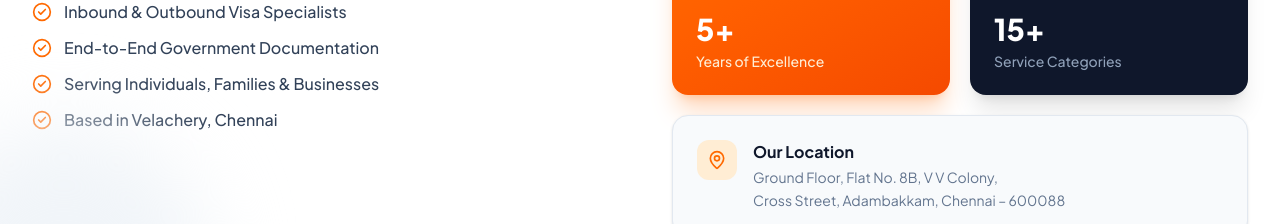
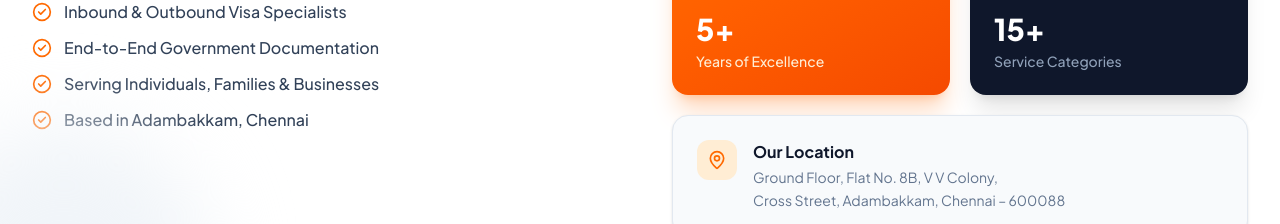
Before and after one commit to yakash4658r/Astral-Immigration-Services, a React (Vite) app: page / in a window 1280 px wide. Shown: the part 1377-1601 px from the top of the page. Built offline with nearby package versions, Linux system fonts and the light colour scheme.

Commit message:
Add files via upload

```diff
--- a/src/components/About.tsx
+++ b/src/components/About.tsx
@@ -10,7 +10,7 @@ const highlights = [
   { icon: <CheckCircle2 className="w-5 h-5 text-orange-500" />, text: 'Inbound & Outbound Visa Specialists' },
   { icon: <CheckCircle2 className="w-5 h-5 text-orange-500" />, text: 'End-to-End Government Documentation' },
   { icon: <CheckCircle2 className="w-5 h-5 text-orange-500" />, text: 'Serving Individuals, Families & Businesses' },
-  { icon: <CheckCircle2 className="w-5 h-5 text-orange-500" />, text: 'Based in Velachery, Chennai' },
+  { icon: <CheckCircle2 className="w-5 h-5 text-orange-500" />, text: 'Based in Adambakkam, Chennai' },
 ];
 
 const cardVariants: Variants = {
```
